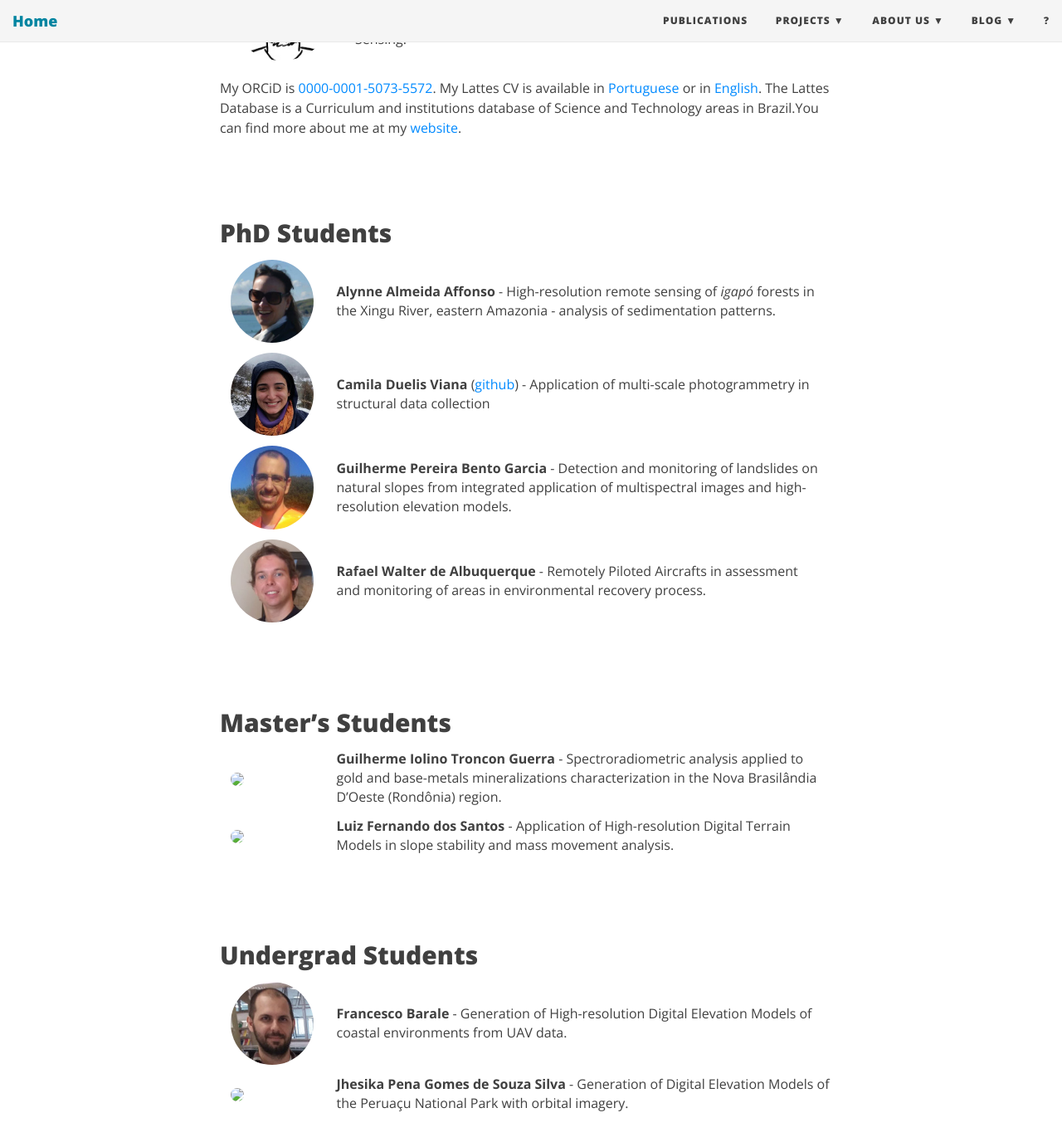
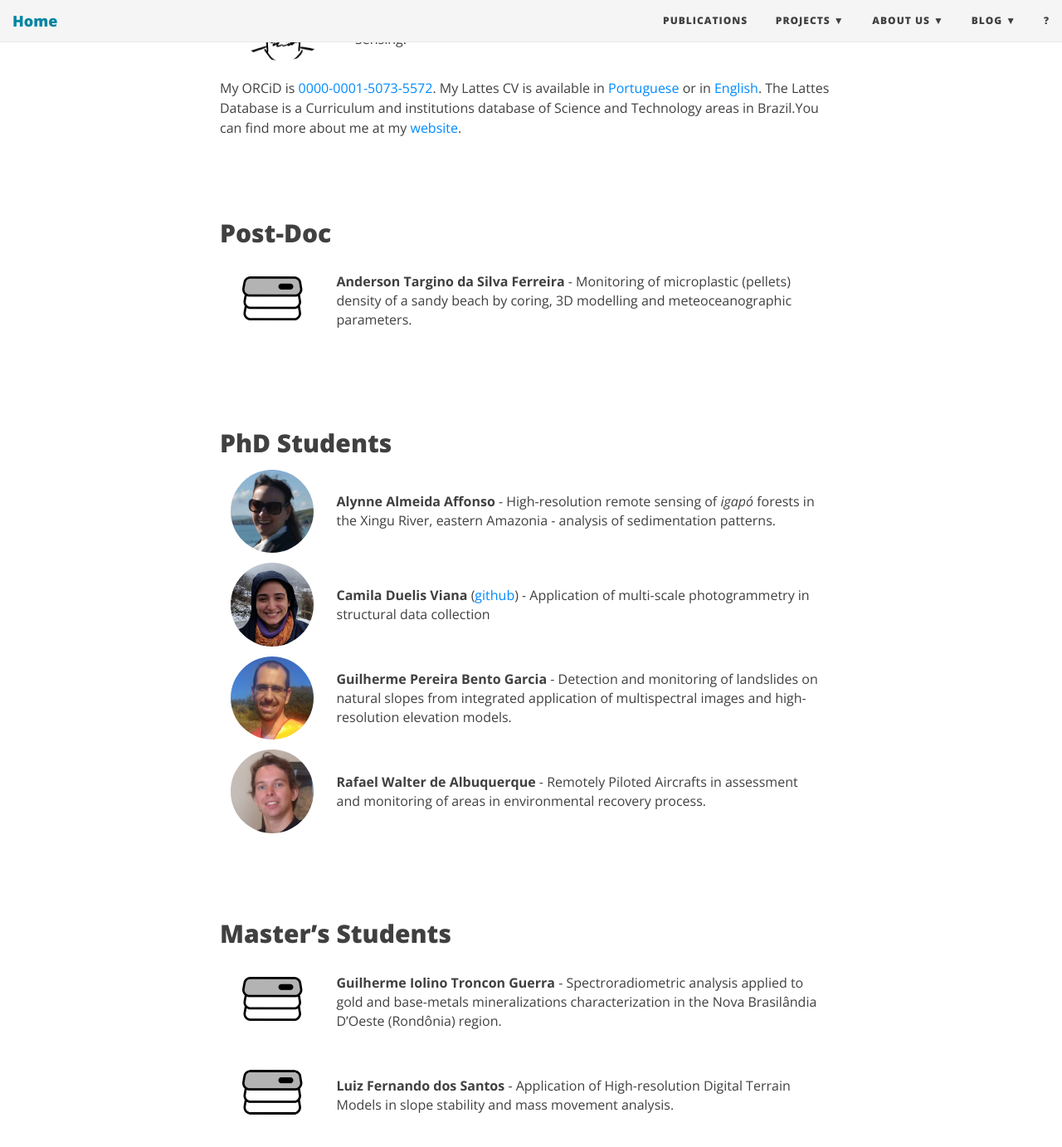
Before and after one commit to SPAMLab/SPAMLab.github.io, a Jekyll site: the page built from people.md, in a window 1280 px wide and 1400 px high, scrolled down 411 px. Shown: the top 1382 px of the window at 83% size. Built offline with Jekyll 4.4.1, drawn with Linux system fonts in a browser that asks for light colours; nearby versions of some CDN libraries; some of the changed text lies outside the part shown.

Commit message:
Update people.md

```diff
--- a/people.md
+++ b/people.md
@@ -15,6 +15,21 @@ published: true
 </table>
 
 My ORCiD is [0000-0001-5073-5572](http://orcid.org/0000-0001-5073-5572). My Lattes CV is available in [Portuguese](http://lattes.cnpq.br/5846052449613692) or in [English](http://buscatextual.cnpq.br/buscatextual/visualizacv.do?metodo=apresentar&id=K4769337Z5&idiomaExibicao=2). The Lattes Database is a Curriculum and institutions database of Science and Technology areas in Brazil.You can find more about me at my [website](http://carlosgrohmann.com).
+
+
+&nbsp;
+
+&nbsp;
+
+## Post-Doc
+
+<table class="table-borderless" style="width:100%">
+  <tr>
+    <td width="17%"> <img src="/img/logos/spamlab_avatar.png" class="img-circle" width="99%"> </td>
+    <td width="83%"> <b>Anderson Targino da Silva Ferreira</b> - Monitoring of microplastic (pellets) density of a sandy beach by coring, 3D modelling and meteoceanographic parameters. </td>
+  </tr>
+</table>
+
 
 
 &nbsp;
@@ -48,14 +63,13 @@ My ORCiD is [0000-0001-5073-5572](http://orcid.org/0000-0001-5073-5572). My Latt
 
 ## Master's Students
 
-
 <table class="table-borderless" style="width:100%">
   <tr>
-    <td width="17%"> <img src="/img/spamlab_avatar.png" class="img-circle" width="99%"> </td>
+    <td width="17%"> <img src="/img/logos/spamlab_avatar.png" class="img-circle" width="99%"> </td>
     <td width="83%"> <b>Guilherme Iolino Troncon Guerra</b> - Spectroradiometric analysis applied to gold and base-metals mineralizations characterization in the Nova Brasilândia D’Oeste (Rondônia) region. </td>
   </tr>
   <tr>
-    <td width="17%"> <img src="/img/spamlab_avatar.png" class="img-circle" width="99%"> </td>
+    <td width="17%"> <img src="/img/logos/spamlab_avatar.png" class="img-circle" width="99%"> </td>
     <td width="83%"> <b>Luiz Fernando dos Santos</b> - Application of High-resolution Digital Terrain Models in slope stability and mass movement analysis. </td>
   </tr>
 </table>
@@ -71,10 +85,10 @@ My ORCiD is [0000-0001-5073-5572](http://orcid.org/0000-0001-5073-5572). My Latt
 <table class="table-borderless" style="width:100%">
   <tr>
     <td width="17%"> <img src="/img/people/francesco.jpg" class="img-circle" width="99%"> </td>
-    <td width="83%"> <b>Francesco Barale</b> - Generation of High-resolution Digital Elevation Models of coastal environments from UAV data. </td>
+    <td width="83%"> <b>Francesco Barale</b> - Landslide modelling with Terrestrial Laser Scanner. </td>
   </tr>
   <tr>
-    <td width="17%"> <img src="/img/spamlab_avatar.png" class="img-circle" width="99%"> </td>
+    <td width="17%"> <img src="/img/logos/spamlab_avatar.png" class="img-circle" width="99%"> </td>
     <td width="83%"> <b>Jhesika Pena Gomes de Souza Silva</b> - Generation of Digital Elevation Models of the Peruaçu National Park with orbital imagery. </td>
   </tr>
 </table>
```
